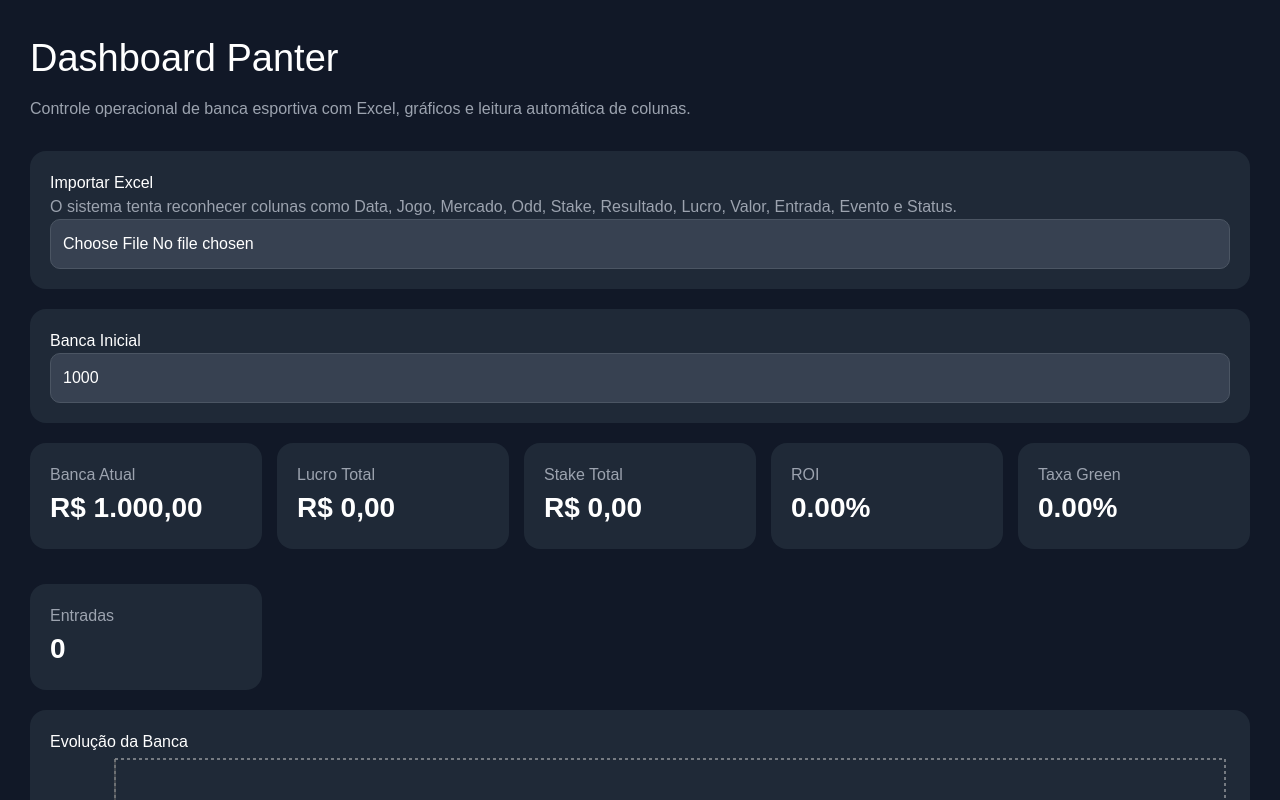
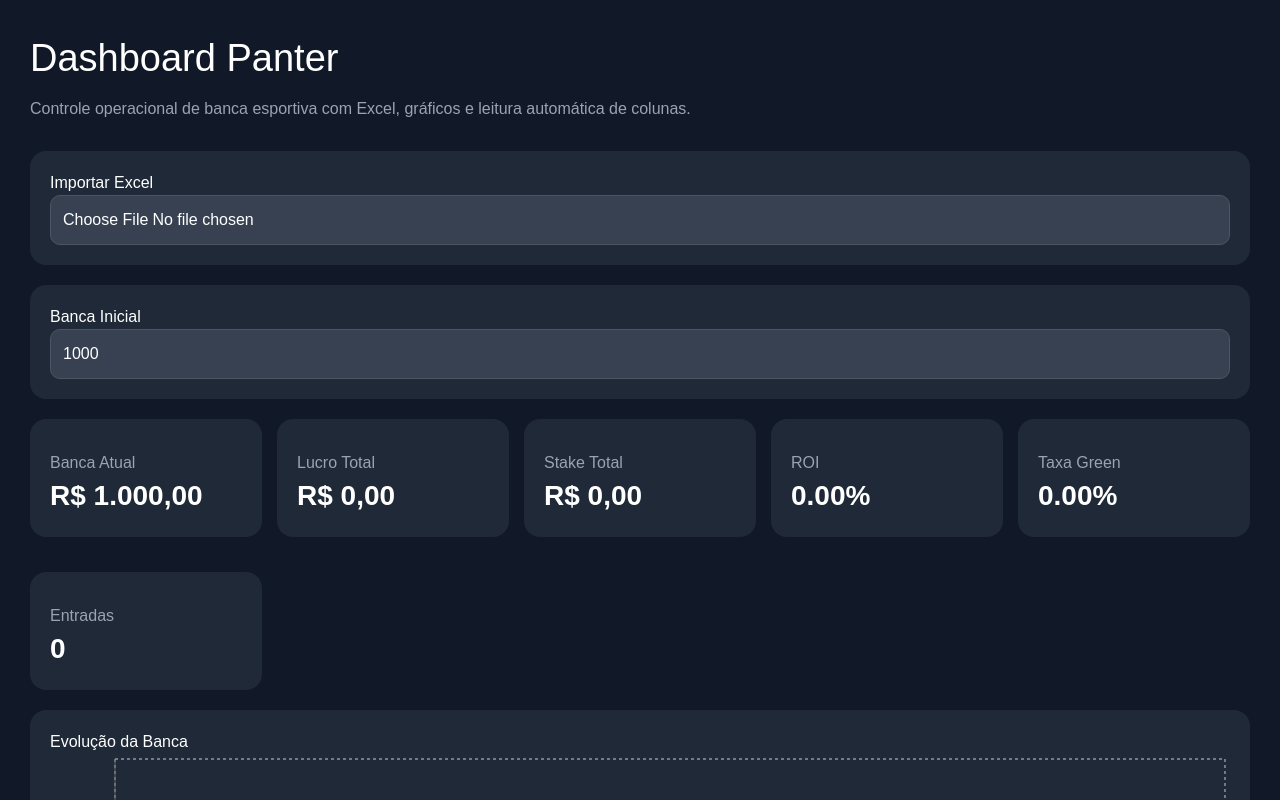
Before and after one commit to SilvaAdenilton/panter-analytics, a Next.js app: page / in a window 1280 px wide. Shown: the top 800 px of the page. Built offline with nearby package versions, Linux system fonts and the light colour scheme.

Commit message:
Update page.tsx

```diff
--- a/app/page.tsx
+++ b/app/page.tsx
@@ -31,6 +31,7 @@ type Entrada = {
 export default function Home() {
   const [bancaInicial, setBancaInicial] = useState(1000);
   const [entradas, setEntradas] = useState<Entrada[]>([]);
+  const [colunasDetectadas, setColunasDetectadas] = useState<string[]>([]);
 
   function moeda(valor: number) {
     return valor.toLocaleString('pt-BR', {
@@ -43,6 +44,7 @@ export default function Home() {
     return String(valor ?? '')
       .normalize('NFD')
       .replace(/[\u0300-\u036f]/g, '')
+      .replace(/\s+/g, ' ')
       .trim()
       .toLowerCase();
   }
@@ -51,9 +53,12 @@ export default function Home() {
     const chaves = Object.keys(row);
 
     for (const nome of nomes) {
-      const encontrado = chaves.find(
-        (chave) => limparTexto(chave) === limparTexto(nome)
-      );
+      const nomeLimpo = limparTexto(nome);
+
+      const encontrado = chaves.find((chave) => {
+        const chaveLimpa = limparTexto(chave);
+        return chaveLimpa === nomeLimpo || chaveLimpa.includes(nomeLimpo);
+      });
 
       if (encontrado) return row[encontrado];
     }
@@ -91,7 +96,6 @@ export default function Home() {
         const dia = String(dataExcel.d).padStart(2, '0');
         const mes = String(dataExcel.m).padStart(2, '0');
         const ano = dataExcel.y;
-
         return `${dia}/${mes}/${ano}`;
       }
     }
@@ -103,12 +107,7 @@ export default function Home() {
     return String(valor);
   }
 
-  function calcularLucro(
-    stake: number,
-    odd: number,
-    resultado: string,
-    lucroPlanilha: number
-  ) {
+  function calcularLucro(stake: number, odd: number, resultado: string, lucroPlanilha: number) {
     if (lucroPlanilha !== 0) return lucroPlanilha;
 
     const r = limparTexto(resultado);
@@ -153,13 +152,17 @@ export default function Home() {
         defval: '',
       });
 
+      if (rows.length > 0) {
+        setColunasDetectadas(Object.keys(rows[0]));
+      }
+
       const dados: Entrada[] = rows.map((row, index) => {
         const dataOriginal = pegarCampo(row, [
           'Data',
           'Dia',
           'Date',
           'Data da aposta',
-          'Data Aposta',
+          'Data aposta',
           'Dt',
         ]);
 
@@ -192,10 +195,18 @@ export default function Home() {
         const stakeOriginal = pegarCampo(row, [
           'Stake',
           'Valor',
+          'Valor apostado',
+          'Valor da aposta',
+          'Valor aplicado',
+          'Aplicado',
           'Entrada',
           'Investimento',
+          'Investido',
           'Apostado',
-          'Valor apostado',
+          'Unidade',
+          'Unidades',
+          'Montante',
+          'Custo',
         ]);
 
         const resultadoOriginal = pegarCampo(row, [
@@ -204,11 +215,14 @@ export default function Home() {
           'Situação',
           'Situacao',
           'Resultado aposta',
+          'Green Red',
+          'Green/Red',
         ]);
 
         const lucroOriginal = pegarCampo(row, [
           'Lucro',
-          'Retorno',
+          'Retorno líquido',
+          'Retorno liquido',
           'Profit',
           'P/L',
           'PL',
@@ -299,17 +313,18 @@ export default function Home() {
       <section style={card}>
         <h2>Importar Excel</h2>
 
-        <p style={textoSecundario}>
-          O sistema tenta reconhecer colunas como Data, Jogo, Mercado, Odd, Stake, Resultado,
-          Lucro, Valor, Entrada, Evento e Status.
-        </p>
-
         <input
           type="file"
           accept=".xlsx,.xls,.csv"
           onChange={importarExcel}
           style={input}
         />
+
+        {colunasDetectadas.length > 0 && (
+          <p style={textoSecundario}>
+            Colunas detectadas: {colunasDetectadas.join(' | ')}
+          </p>
+        )}
       </section>
 
       <section style={card}>
@@ -475,6 +490,7 @@ const input = {
 
 const textoSecundario = {
   color: '#9ca3af',
+  marginTop: 12,
 };
 
 const table = {
```
